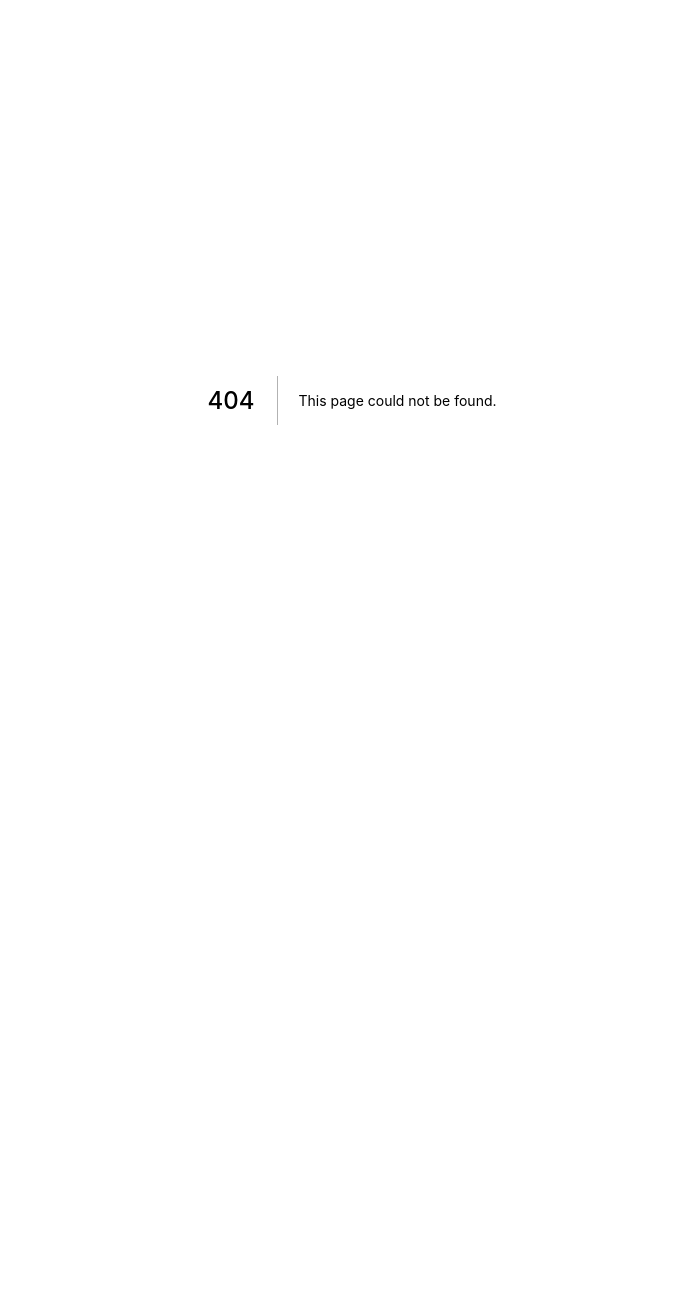
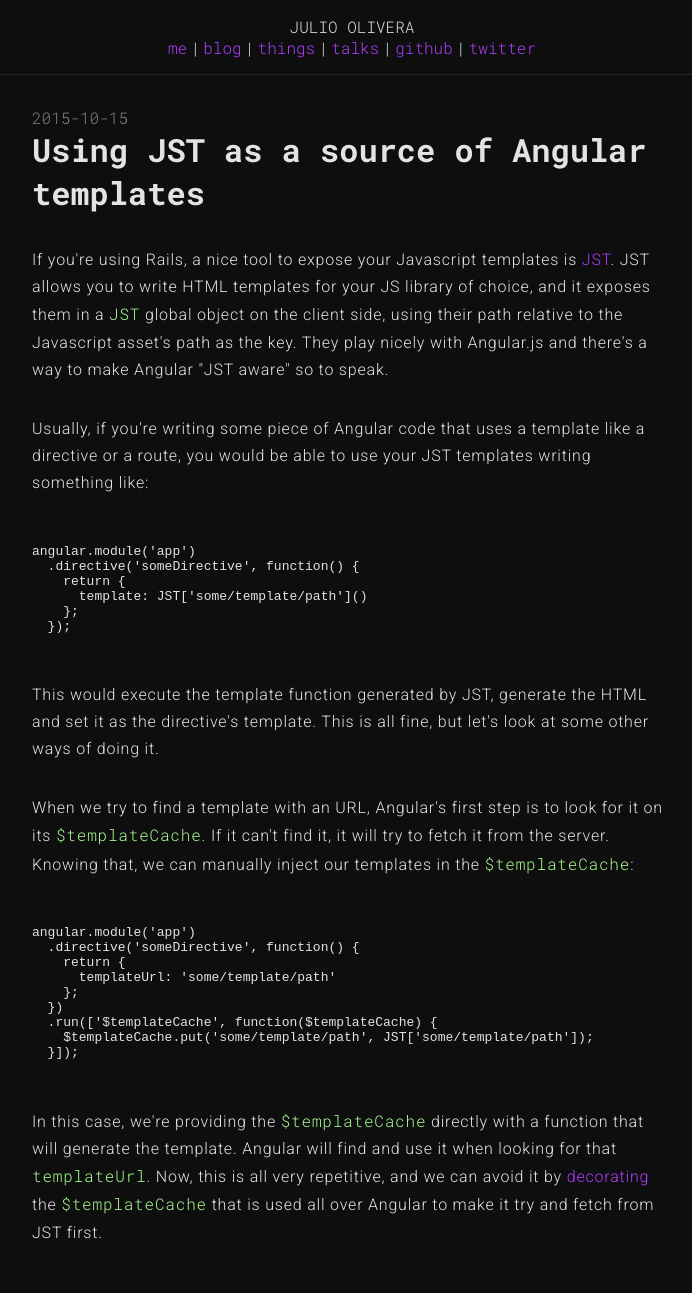
Before and after one commit to julioolvr/me, a Next.js app: page /b/2015/10/15/angular-and-jst in a window 1280 px wide. Before the commit this address had no page. Shown: the top 1293 px of the page, without its empty margins (288-980 px from the left). Before the commit the page ends 800 px from the top, so only its background shows below. Built offline with nearby package versions, Linux system fonts and the light colour scheme.

Commit message:
Angular JST post

```diff
--- /dev/null
+++ b/pages/b/2015/10/15/angular-and-jst.js
@@ -0,0 +1,106 @@
+import PostLayout from '~/components/postLayout';
+
+const Post = () => {
+  return (
+    <PostLayout
+      title="Using JST as a source of Angular templates"
+      date="2015-10-15"
+      langs={['en']}
+    >
+      {() => {
+        return (
+          <div>
+            <p>
+              If you're using Rails, a nice tool to expose your Javascript
+              templates is{' '}
+              <a href="https://github.com/sstephenson/sprockets#javascript-templating-with-ejs-and-eco">
+                JST
+              </a>. JST allows you to write HTML templates for your JS library
+              of choice, and it exposes them in a <code>JST</code> global object
+              on the client side, using their path relative to the Javascript
+              asset's path as the key. They play nicely with Angular.js and
+              there's a way to make Angular "JST aware" so to speak.
+            </p>
+
+            <p>
+              Usually, if you're writing some piece of Angular code that uses a
+              template like a directive or a route, you would be able to use
+              your JST templates writing something like:
+            </p>
+
+            <pre>{`
+angular.module('app')
+  .directive('someDirective', function() {
+    return {
+      template: JST['some/template/path']()
+    };
+  });
+  `}</pre>
+
+            <p>
+              This would execute the template function generated by JST,
+              generate the HTML and set it as the directive's template. This is
+              all fine, but let's look at some other ways of doing it.
+            </p>
+
+            <p>
+              When we try to find a template with an URL, Angular's first step
+              is to look for it on its <code>$templateCache</code>. If it can't
+              find it, it will try to fetch it from the server. Knowing that, we
+              can manually inject our templates in the{' '}
+              <code>$templateCache</code>:
+            </p>
+
+            <pre>{`
+angular.module('app')
+  .directive('someDirective', function() {
+    return {
+      templateUrl: 'some/template/path'
+    };
+  })
+  .run(['$templateCache', function($templateCache) {
+    $templateCache.put('some/template/path', JST['some/template/path']);
+  }]);
+  `}</pre>
+
+            <p>
+              In this case, we're providing the <code>$templateCache</code>{' '}
+              directly with a function that will generate the template. Angular
+              will find and use it when looking for that{' '}
+              <code>templateUrl</code>. Now, this is all very repetitive, and we
+              can avoid it by{' '}
+              <a href="https://docs.angularjs.org/api/auto/service/$provide#decorator">
+                decorating
+              </a>{' '}
+              the <code>$templateCache</code> that is used all over Angular to
+              make it try and fetch from JST first.
+            </p>
+
+            <pre>{`
+angular.module('app')
+  .config(['$provide', function($provide) {
+    $provide.decorator('$templateCache', function ($delegate) {
+        var get = $delegate.get;
+
+        $delegate.get = function (key) {
+          return JST[key] || get(key);
+        }
+
+        return $delegate;
+    });
+  }]);
+`}</pre>
+
+            <p>
+              And that's it! From then on, you can use a JST key anywhere you'd
+              use a template URL and Angular will automatically take it from
+              JST.
+            </p>
+          </div>
+        );
+      }}
+    </PostLayout>
+  );
+};
+
+export default Post;
```
